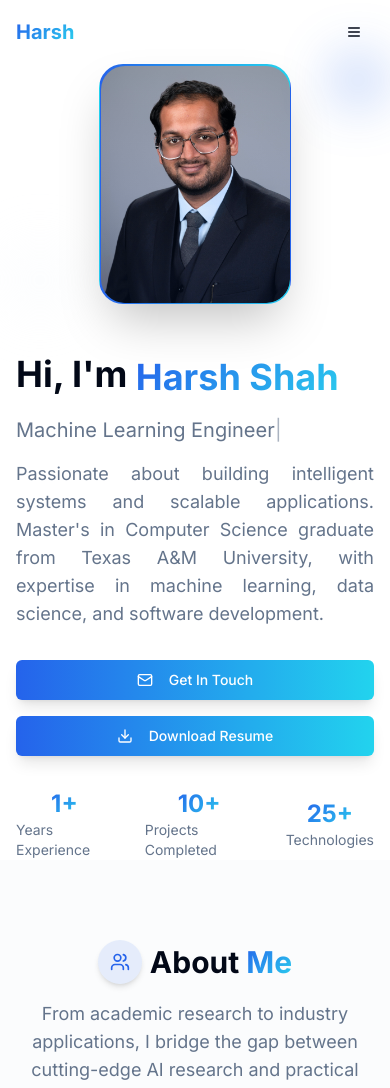
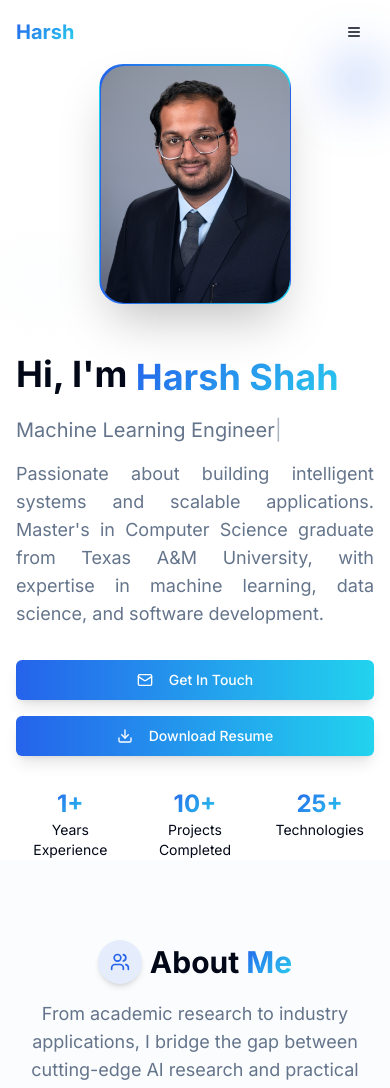
Before and after one commit to shahharsh06/harsh-portfolio, a React (Vite) app: page / in a window 390 px wide. Shown: the top 1088 px of the page. Built offline with nearby package versions, Linux system fonts and the light colour scheme.

Commit message:
Small changes for mobile display

```diff
--- a/src/components/Hero.tsx
+++ b/src/components/Hero.tsx
@@ -150,18 +150,19 @@ const Hero = () => {
               </GradientButton>
             </div>
 
-            <div className="flex items-center space-x-8 text-sm text-muted-foreground">
-              <div className="flex flex-col items-center">
-                <span className="text-2xl font-bold text-gradient text-center">1+</span>
-                <p>Years Experience</p>
+            {/* Stats Section - Responsive */}
+            <div className="grid grid-cols-3 gap-4 text-center sm:flex sm:items-center sm:space-x-8 sm:text-left">
+              <div className="flex flex-col items-center sm:items-center">
+                <span className="text-2xl font-bold text-gradient">1+</span>
+                <p className="text-sm">Years<br className="sm:hidden" />Experience</p>
               </div>
-              <div className="flex flex-col items-center">
-                <span className="text-2xl font-bold text-gradient text-center">10+</span>
-                <p>Projects Completed</p>
+              <div className="flex flex-col items-center sm:items-center">
+                <span className="text-2xl font-bold text-gradient">10+</span>
+                <p className="text-sm">Projects<br className="sm:hidden" />Completed</p>
               </div>
-              <div className="flex flex-col items-center">
-                <span className="text-2xl font-bold text-gradient text-center">25+</span>
-                <p>Technologies</p>
+              <div className="flex flex-col items-center sm:items-center">
+                <span className="text-2xl font-bold text-gradient">25+</span>
+                <p className="text-sm">Technologies</p>
               </div>
             </div>
 
```
